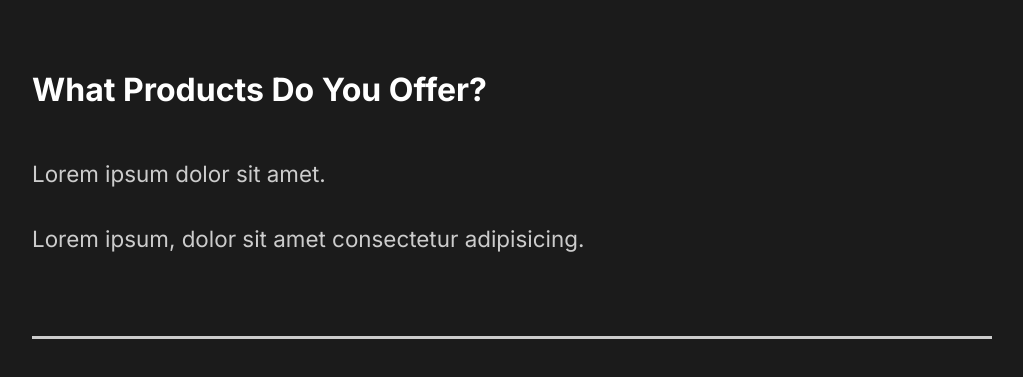
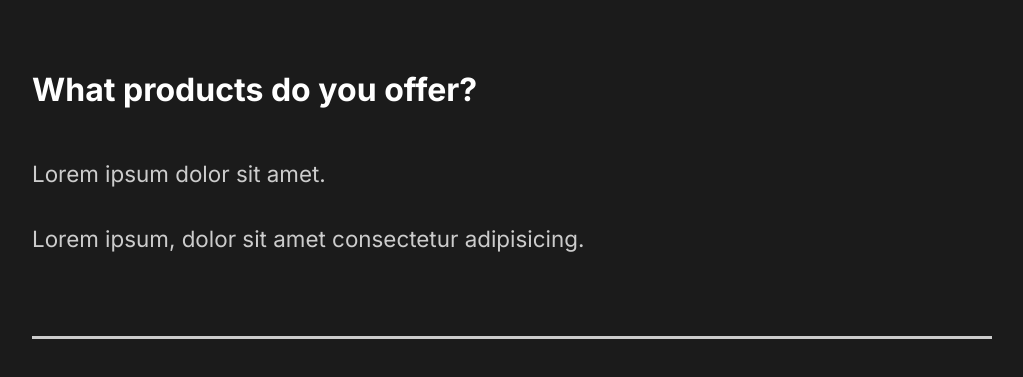
Before and after one commit to ErwinWoz/potrfolio-site, a React (Create React App) app: page / in a window 1280 px wide. Shown: the part 3453-3830 px from the top of the page, without its empty margins (128-1151 px from the left). Built offline with nearby package versions, Linux system fonts and the light colour scheme.

Commit message:
FaqSection animation

```diff
--- a/src/components/FaqSection.js
+++ b/src/components/FaqSection.js
@@ -1,46 +1,43 @@
 import React from 'react';
+import Toggle from './Toggle';
 //Style
 import styled from 'styled-components';
 import { AboutStyle } from '../styles';
+import { AnimateSharedLayout } from 'framer-motion';
 
 const FaqSection = () => {
+
     return (
         <Faq>
             <h2>
                 Any Questions <span>FAQ</span>
             </h2>
-            <div className="question">
-                <h4>How Do I Start?</h4>
+            <AnimateSharedLayout>
+                <Toggle title='How Do I Start?'>
                     <div className="answer">
                         <p>Lorem ipsum dolor sit amet.</p>
                         <p>Lorem ipsum, dolor sit amet consectetur adipisicing.</p>
                     </div>
-                <div className="faq-line"></div>
-            </div>
-            <div className="question">
-                <h4>Daily Schedule?</h4>
+                </Toggle>
+                <Toggle title='Daily Schedule?'>
                     <div className="answer">
                         <p>Lorem ipsum dolor sit amet.</p>
                         <p>Lorem ipsum, dolor sit amet consectetur adipisicing.</p>
                     </div>
-                <div className="faq-line"></div>
-            </div>
-            <div className="question">
-                <h4>What are the payment methods?</h4>
+                </Toggle>
+                <Toggle title='What are the payment methods?'>
                     <div className="answer">
                         <p>Lorem ipsum dolor sit amet.</p>
                         <p>Lorem ipsum, dolor sit amet consectetur adipisicing.</p>
                     </div>
-                <div className="faq-line"></div>
-            </div>
-            <div className="question">
-                <h4>What Products Do You Offer?</h4>
+                </Toggle>
+                <Toggle title='What products do you offer?'>
                     <div className="answer">
                         <p>Lorem ipsum dolor sit amet.</p>
                         <p>Lorem ipsum, dolor sit amet consectetur adipisicing.</p>
                     </div>
-                <div className="faq-line"></div>
-            </div>
+                </Toggle>
+            </AnimateSharedLayout>
         </Faq>
     );
 }
--- /dev/null
+++ b/src/components/Toggle.js
@@ -0,0 +1,16 @@
+import React, { useState } from 'react';
+import { motion } from 'framer-motion';
+
+const Toggle = ({ children, title }) => {
+    const [toggle, setToggle] = useState(true);
+
+    return (
+        <motion.div layout className='question' onClick={() => setToggle(!toggle)}>
+            <motion.h4 layout>{title}</motion.h4>
+            {toggle ? children : ''}
+            <div className="faq-line"></div>
+        </motion.div>
+     );
+}
+
+export default Toggle;
```
Also changed, not shown: 1 other file (tests, documents, lock files or other folders). Lines whose indentation alone changed are shown as unchanged.
